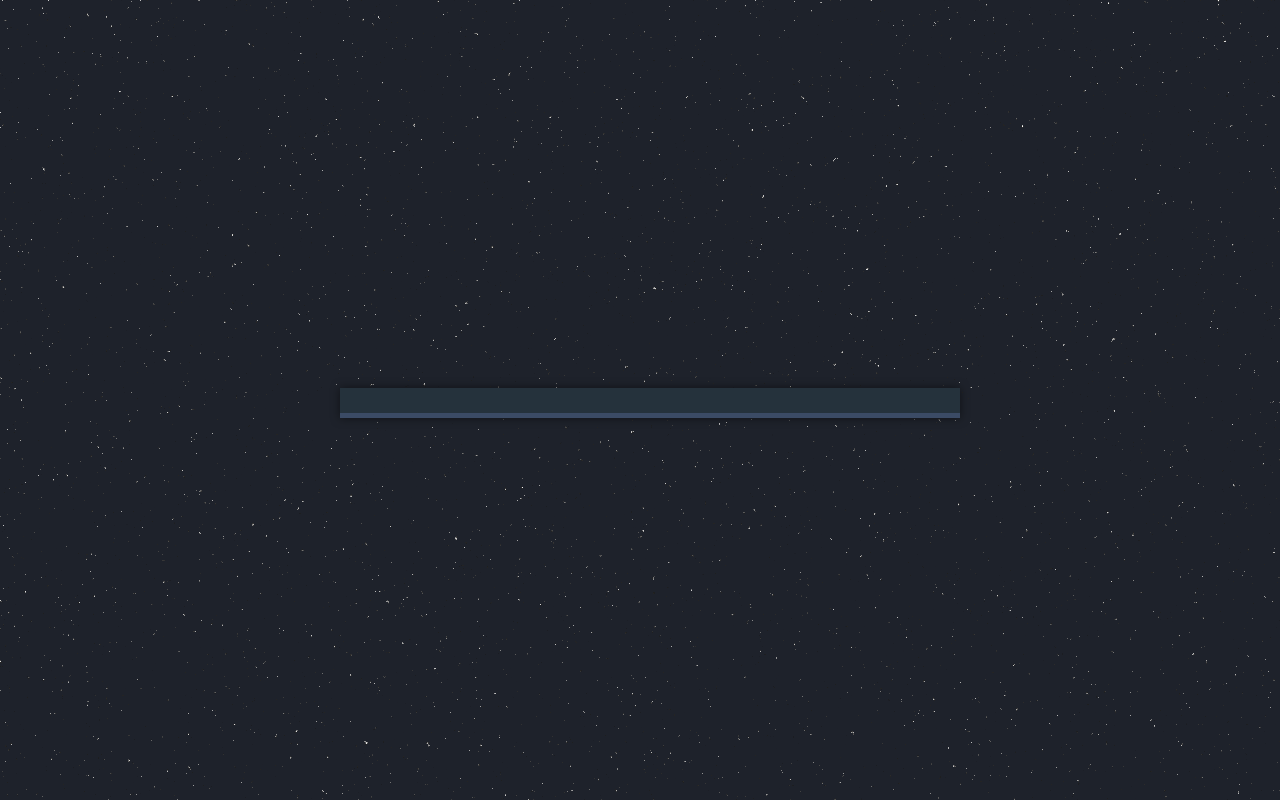
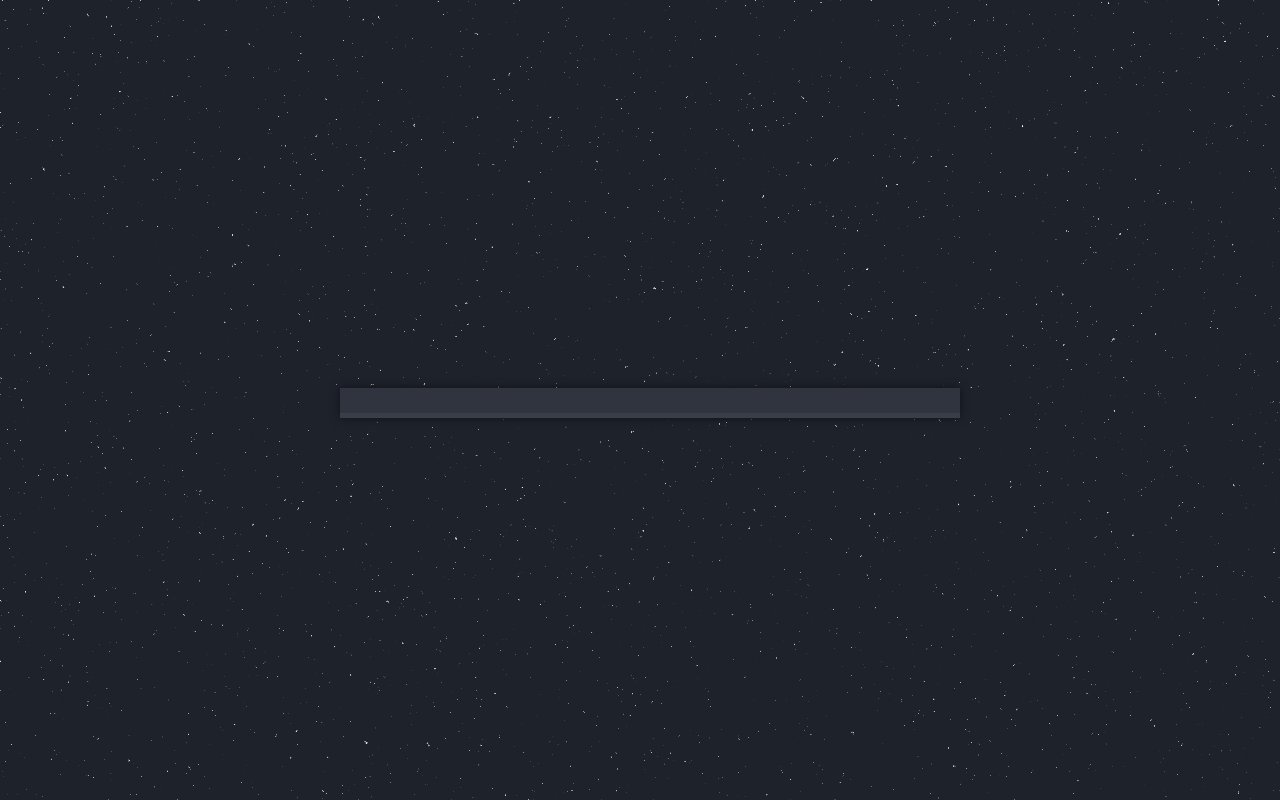
Before and after one commit to 16BitBow/dotfiles, a plain HTML site: page homepage/index.html in a window 1280 px wide. Drawn offline with Linux system fonts and the light colour scheme.

Commit message:
Change search box colors to match Arc gtk theme.

```diff
--- a/homepage/styles.css
+++ b/homepage/styles.css
@@ -16,6 +16,17 @@ body {
 	position: relative;
 }
 
+
+/*
+.sidebar {
+	width: 50px;
+	height: 100%;
+	background: rgba(255, 255, 255, 0.1);
+
+	display: flex;
+	flex-direction: column;
+} */
+
 .search {
 	width: 620px;
 	position: absolute;
@@ -31,11 +42,11 @@ body {
 	height: 25px;
 	padding: 0 10px 0 10px;
 	color: #F6EDE2;
-	background: #25323C;
+	background: #2F343F;
 
 	outline: none;
 	border: none;
-	border-bottom: 5px solid #3B4B65;
+	border-bottom: 5px solid #383E4A;
 	box-shadow: 0 0 10px 0 rgba(0, 0, 0, 0.5);
 }
 
```
Also changed, not shown: homepage/index.html (+11 -0 lines).
